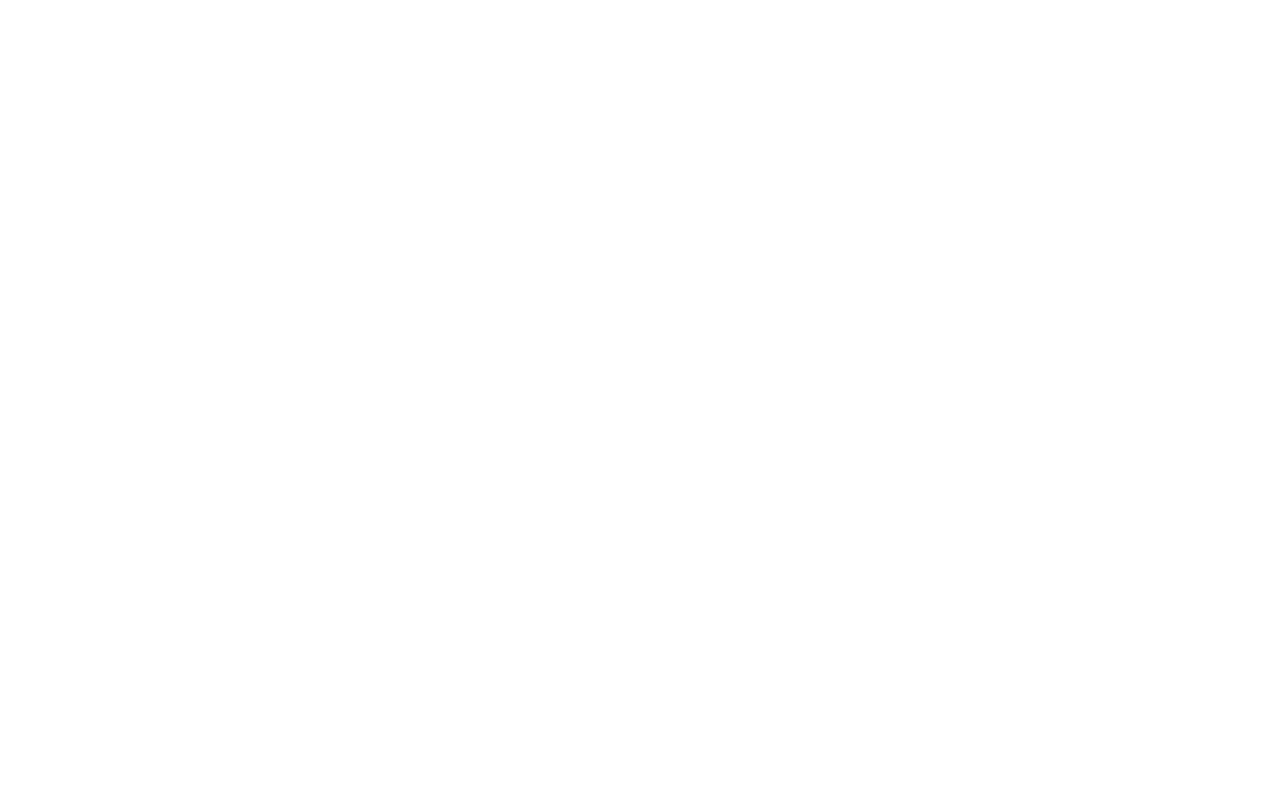
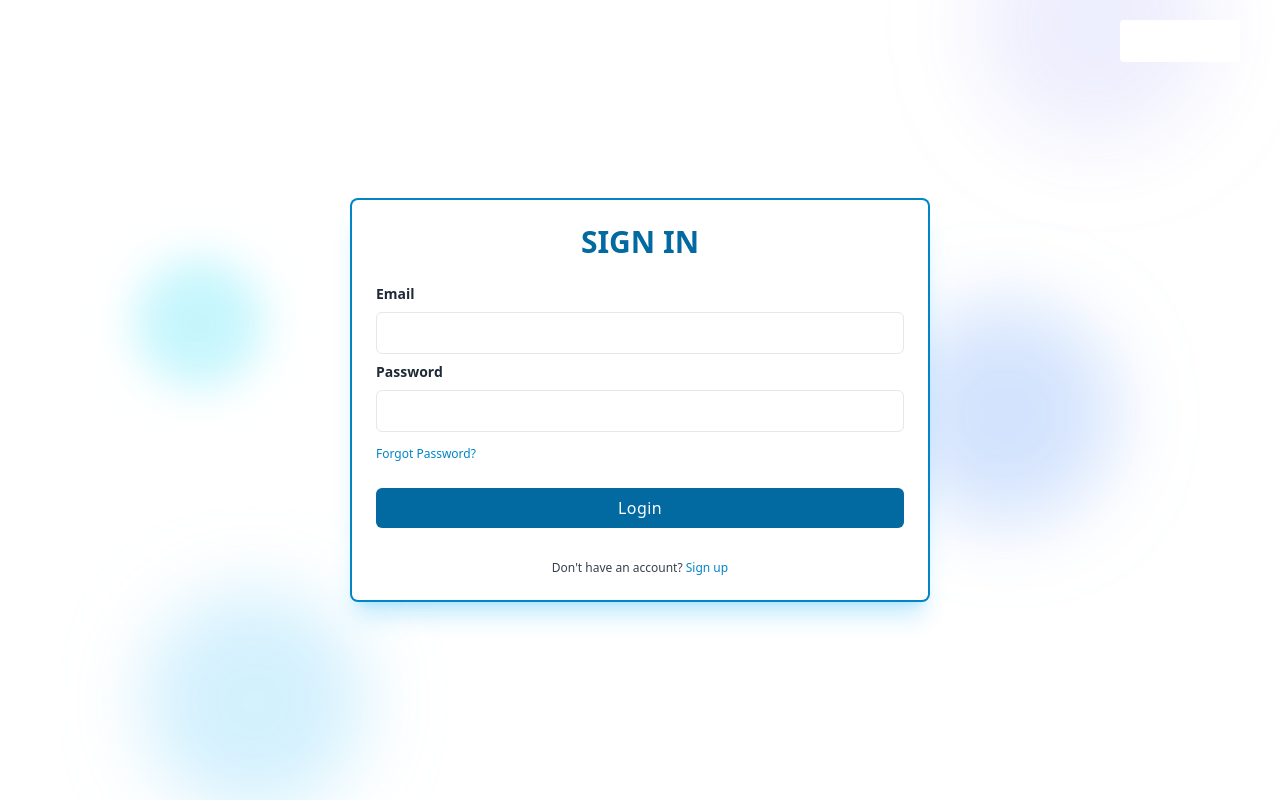
Before and after one commit to DanAlin19/Hackathon_OnlineChessPlatform, a React (Vite) app in the folder front/: page / in a window 1280 px wide. Before the commit this address had no page. Built offline with nearby package versions, Linux system fonts and the light colour scheme.

Commit message:
cel mai smecher background

```diff
--- a/front/src/App.jsx
+++ b/front/src/App.jsx
@@ -2,6 +2,7 @@
 import React from "react";
 import Login from "./components/auth/Login"
 import Register from "./components/auth/Register"
+import Home from "./components/home/Home"
 import DarkTheme from "./components/dark_theme/DarkTheme"
 
 function App() {
@@ -12,7 +13,7 @@
         <BrowserRouter>
 
           <Routes>
-          {/* <Route path="/" element={<Home />} /> */}
+          <Route path="/" element={<div><Home /><DarkTheme/></div>} />
           <Route path="/login" element={<div> <Login /><DarkTheme/></div>} />
           <Route path="/register" element={<div> <Register /><DarkTheme/></div>} />
           </Routes>
--- /dev/null
+++ b/front/src/components/home/Home.jsx
@@ -0,0 +1,74 @@
+import React from 'react';
+
+export default function Home() {
+    return (
+
+        <div className='h-screen w-screen dark:bg-slate-800 duration-100 bg-white items-center justify-center'>
+            <div className="relative flex flex-col justify-center min-h-screen overflow-hidden max-[1021px]:px-5">
+                <div className="">
+                    <div className='absolute z-0 top-48 left-28 w-60 h-60 bg-cyan-300 rounded-full mix-blend-multiply dark:mix-blend-hard-light filter blur-2xl animate-blob'></div>
+                    <div className='absolute z-0 top-0 right-28 w-60 h-60 bg-indigo-500 rounded-full mix-blend-multiply dark:mix-blend-hard-light filter blur-2xl animate-blob animation-delay-2000'></div>
+                    <div className='absolute z-0 -bottom-24 left-24 w-60 h-60 bg-sky-400 rounded-full mix-blend-multiply dark:mix-blend-hard-light filter blur-2xl animate-blob animation-delay-4000' ></div>
+                    <div className='absolute z-0 bottom-48 right-48 w-60 h-60 bg-blue-500 rounded-full mix-blend-multiply dark:mix-blend-hard-light filter blur-2xl animate-blob animation-delay-4000' ></div>
+                </div>
+
+                <div className="w-full p-6 m-auto bg-white dark:bg-slate-700 rounded-md shadow-xl shadow-sky-400/30 ring ring-2 ring-sky-600 lg:max-w-xl z-40">
+
+                    <h1 className="text-3xl font-semibold text-center text-sky-700 uppercase dark:text-white z-40">
+                        Sign in
+                    </h1>
+                    <form className="mt-6 z-40">
+                        <div className="mb-2 z-40">
+                            <label
+                                for="email"
+                                className="block z-40 text-sm font-semibold text-gray-800 dark:text-white"
+                            >
+                                Email
+                            </label>
+                            <input
+                                type="email"
+                                className="block w-full z-40 px-4 py-2 mt-2 text-sky-700 dark:bg-slate-700 dark:text-white bg-white border rounded-md focus:border-sky-400 focus:ring-sky-300 focus:outline-none focus:ring focus:ring-opacity-40"
+                            />
+                        </div>
+                        <div className="mb-2">
+                            <label
+                                for="password"
+                                className="block text-sm font-semibold text-gray-800 dark:text-white z-40"
+                            >
+                                Password
+                            </label>
+                            <input
+                                type="password"
+                                className="block w-full z-40 px-4 py-2 mt-2 text-sky-700 dark:bg-slate-700 dark:text-white bg-white border rounded-md focus:border-sky-400 focus:ring-sky-300 focus:outline-none focus:ring focus:ring-opacity-40"
+                            />
+                        </div>
+                        <a
+                            href="#"
+                            className="text-xs text-sky-600 dark:text-sky-400 hover:underline"
+                        >
+                            Forgot Password?
+                        </a>
+                        <div className="mt-6 z-40">
+                            <button className="w-full z-40 px-4 py-2 tracking-wide  text-white transition-colors duration-200 transform bg-sky-700 dark:bg-sky-500 rounded-md hover:bg-sky-600 focus:outline-none focus:bg-sky-600">
+                                Login
+                            </button>
+                        </div>
+                    </form>
+
+                    <p className="mt-8 text-xs font-light text-center text-gray-700 dark:text-white z-40">
+                        {" "}
+                        Don't have an account?{" "}
+                        <a
+                            href="#"
+                            className="font-medium text-sky-600 dark:text-sky-400 hover:underline z-40"
+                        >
+                            Sign up
+                        </a>
+                    </p>
+
+                </div>
+            </div>
+        </div>
+
+    );
+}
--- a/front/src/index.css
+++ b/front/src/index.css
@@ -1,3 +1,41 @@
 @tailwind base;
 @tailwind components;
 @tailwind utilities;
+
+@layer utilities{
+    .animation-delay-2000{
+        animation-delay: 2s;
+    }
+    .animation-delay-4000{
+        animation-delay: 4s;
+    }
+    .animation-delay-6000{
+        animation-delay: 6s;
+    }
+}
+
+.gradient__blue {
+    animation: pulse 12s 10s ease infinite;
+  }
+
+  .gradient__blue2 {
+    animation: pulse 8s 10s ease infinite;
+  }
+
+  .gradient__pink {
+    animation: pulse 20s ease infinite;
+  }
+
+  @keyframes pulse {
+    0% {
+      opacity: 1;
+    }
+
+    50% {
+      opacity: 0.2;
+    }
+
+    100% {
+      opacity: 1;
+    }
+  }
--- a/front/tailwind.config.cjs
+++ b/front/tailwind.config.cjs
@@ -7,7 +7,48 @@
     "./src/**/*.{js,ts,jsx,tsx}"
   ],
   theme: {
-    extend: {},
+    screens: {
+      'mobile': '200px',
+      'sm': '640px',
+      // => @media (min-width: 640px) { ... }
+
+      'md': '768px',
+      // => @media (min-width: 768px) { ... }
+
+      'lg': '1024px',
+      // => @media (min-width: 1024px) { ... }
+
+      'xl': '1280px',
+      // => @media (min-width: 1280px) { ... }
+
+      '2xl': '1536px',
+      // => @media (min-width: 1536px) { ... }
+    },
+    extend: {
+      animation:{
+        blob: "blob 10s infinite"
+      },
+      keyframes:{
+        blob: {
+          "0%": {
+            transform: "translate(0px, 0px) scale(.7)",
+            opacity: .6,
+          },
+          "33%": {
+            transform: "translate(50px, -100px) scale(1)",
+            opacity: .1,
+          },
+          "66%": {
+            transform: "translate(-40px, 20px) scale(0.5)",
+            opacity: .4,
+          },
+          "100%": {
+            transform: "translate(0px, 0px) scale(.7)",
+            opacity: .6,
+          },
+        }
+      }
+    },
   },
   plugins: [],
 }
```
